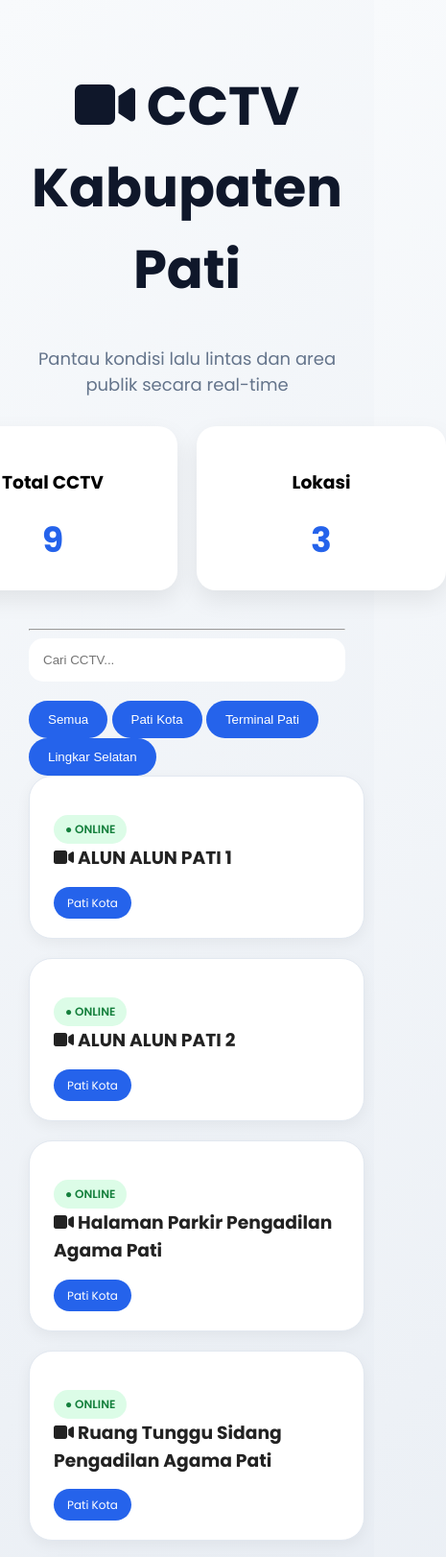
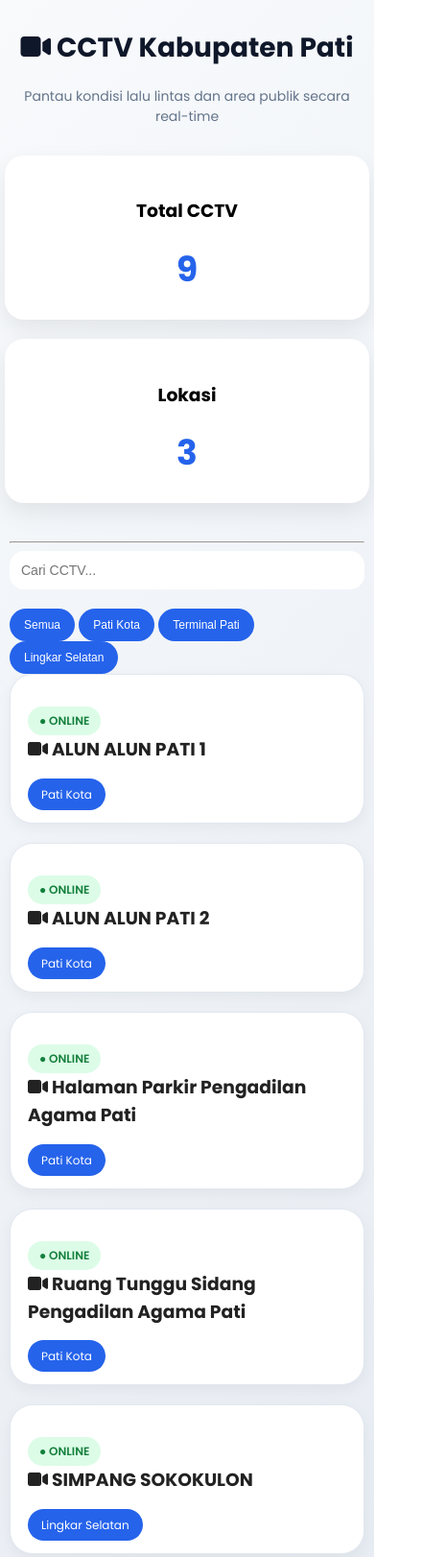
Before and after one commit to Dividie/cctv-pati, a plain HTML site: page index.html in a window 390 px wide. Shown: the top 1622 px of the page at 96% size, 465 px wide, since content can reach past the window. Drawn offline with nearby package versions, Linux system fonts and the light colour scheme.

Commit message:
update-1

```diff
--- a/style.css
+++ b/style.css
@@ -38,6 +38,19 @@ header p{
     justify-content:center;
     gap:20px;
     margin:30px 0;
+}
+@media (max-width:768px){
+
+    .stats-grid{
+        flex-direction:column;
+        align-items:center;
+    }
+
+    .stat-card{
+        width:100%;
+        max-width:300px;
+    }
+
 }
 .stat-card{
     background:white;
@@ -86,7 +99,7 @@ header p{
 
 #cctv-container{
     display:grid;
-    grid-template-columns:repeat(auto-fit,minmax(350px,1fr));
+    grid-template-columns:repeat(auto-fit,minmax(280px,1fr));
     gap:20px;
 }
 
@@ -168,7 +181,20 @@ header p{
             0.25
         );
 }
+@media (max-width:768px){
 
+    .modal-content{
+        width:100%;
+        height:100%;
+        margin:0;
+        border-radius:0;
+    }
+
+    #cctv-frame{
+        height:80vh;
+    }
+
+}
 .close{
     float:right;
     font-size:30px;
@@ -194,3 +220,50 @@ header p{
     background:#dcfce7;
     color:#15803d;
 }
+
+@media (max-width: 768px){
+
+    body{
+        padding:10px;
+    }
+
+    header h1{
+        font-size:28px;
+    }
+
+    header p{
+        font-size:14px;
+    }
+
+    #search{
+        font-size:14px;
+        padding:12px;
+    }
+
+    #cctv-container{
+        grid-template-columns:1fr;
+    }
+
+    .card{
+        padding:18px;
+    }
+
+    .filter-container{
+        justify-content:center;
+    }
+
+    .filter-btn{
+        font-size:12px;
+        padding:10px 15px;
+    }
+
+    .modal-content{
+        width:95%;
+        padding:10px;
+    }
+
+    #cctv-frame{
+        height:60vh;
+    }
+
+}
```
